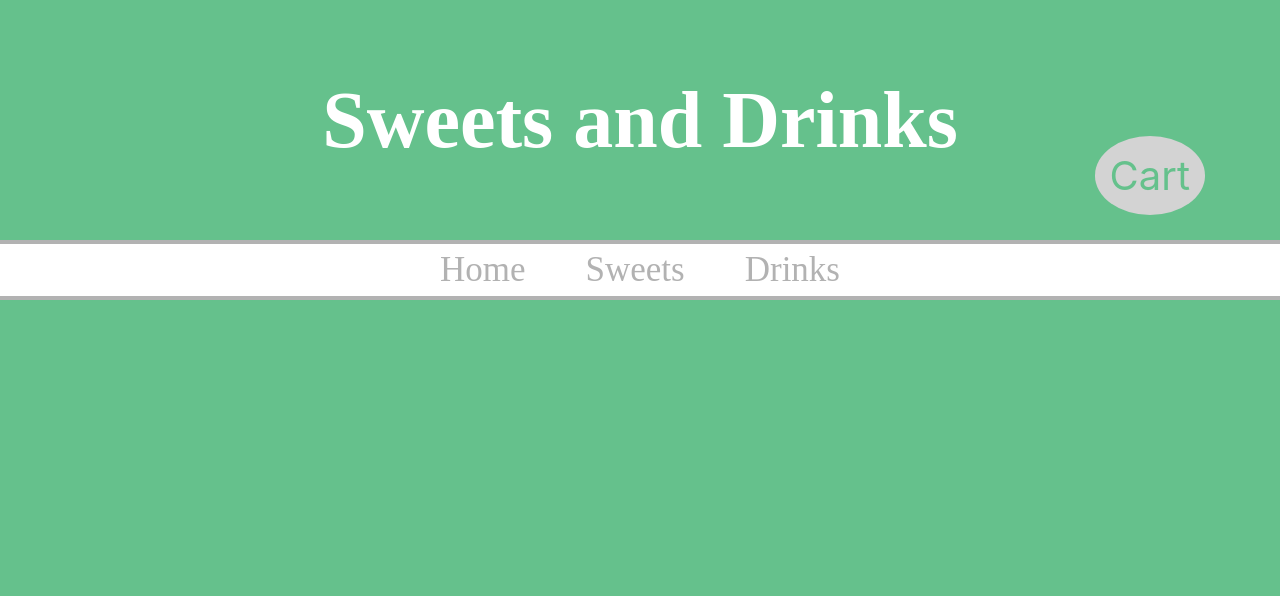
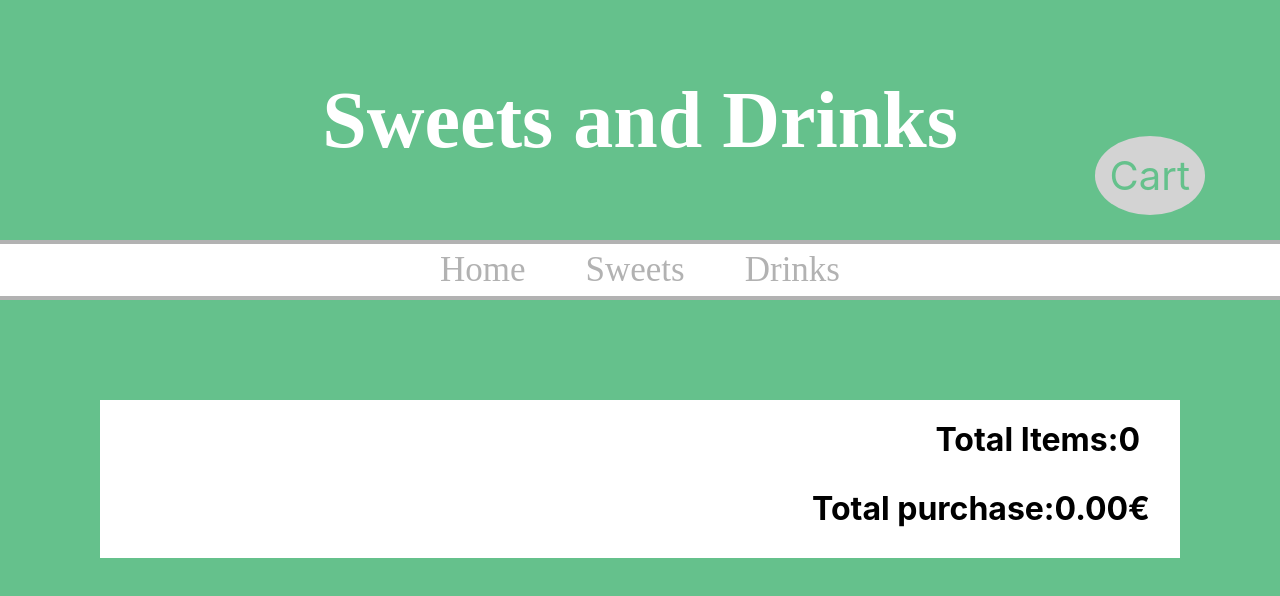
Before and after one commit to emamaria/sweets-redux, a React (Create React App) app: page /cart in a window 1280 px wide. Shown: the top 596 px of the page. Built offline with nearby package versions, Linux system fonts and the light colour scheme; a web font is replaced by a local one.

Commit message:
fixed total items and purchase

```diff
--- a/src/components/cart/CartPage.jsx
+++ b/src/components/cart/CartPage.jsx
@@ -15,8 +15,8 @@ const CartPage = () => {
         return <CartPageItem key={index} name={item.name} totalPrice={item.totalPrice} amount={item.amount}
         price={item.price} category={item.category}/>
       } )}
-      { (TotalItems>0)&&<h1 className="totalItems">Total Items:{TotalItems}</h1>}
-     { (TotalPurchase>0)&&<h1 className="totalPurchase">Total purchase:{TotalPurchase.toFixed(2)}€</h1>}
+      <h1 className="totalItems">Total Items:{TotalItems}</h1>
+     <h1 className="totalPurchase">Total purchase:{TotalPurchase.toFixed(2)}€</h1>
     </div>
   )
 }
--- a/src/components/cart/_CartPageItem.scss
+++ b/src/components/cart/_CartPageItem.scss
@@ -41,6 +41,7 @@
 .totalItems{
     text-align: right;
     padding-right: 40px;
+    padding-top: 20px;
 }
 
 @media (max-width:600px) {
```
